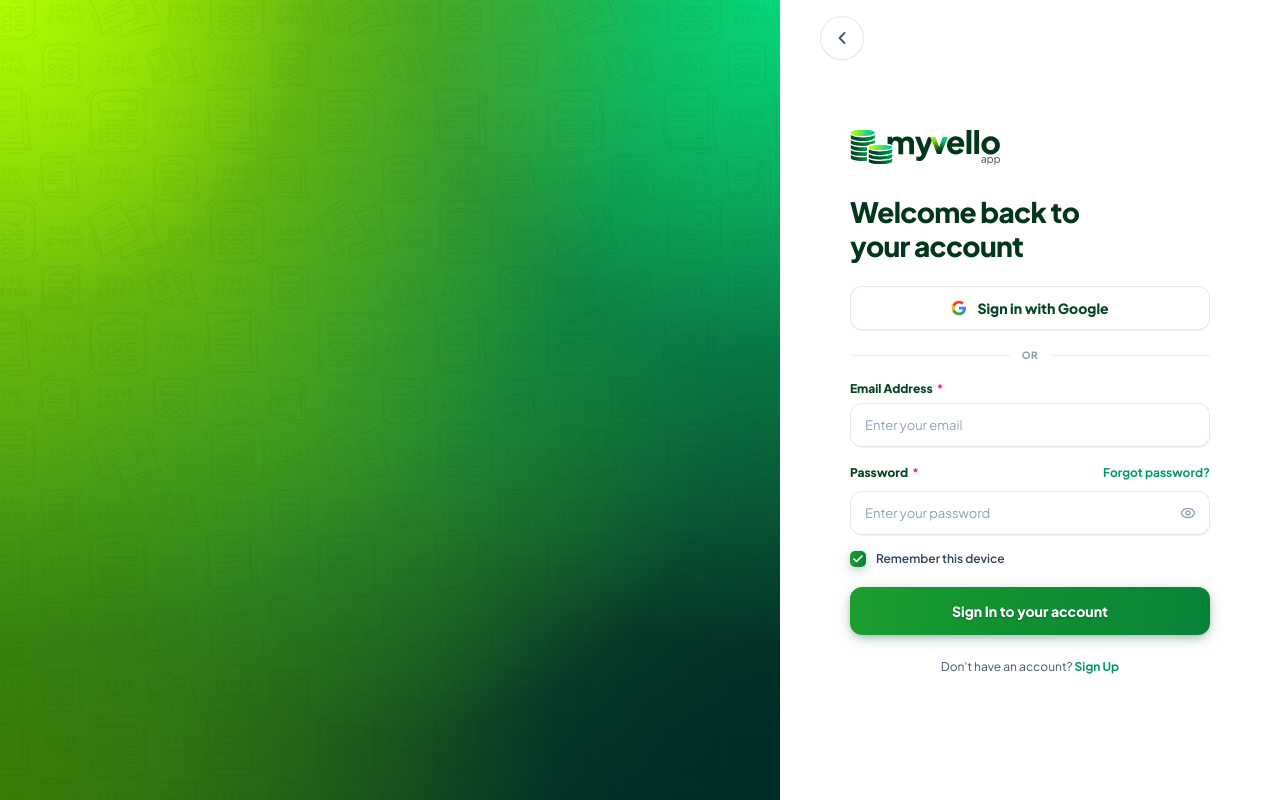
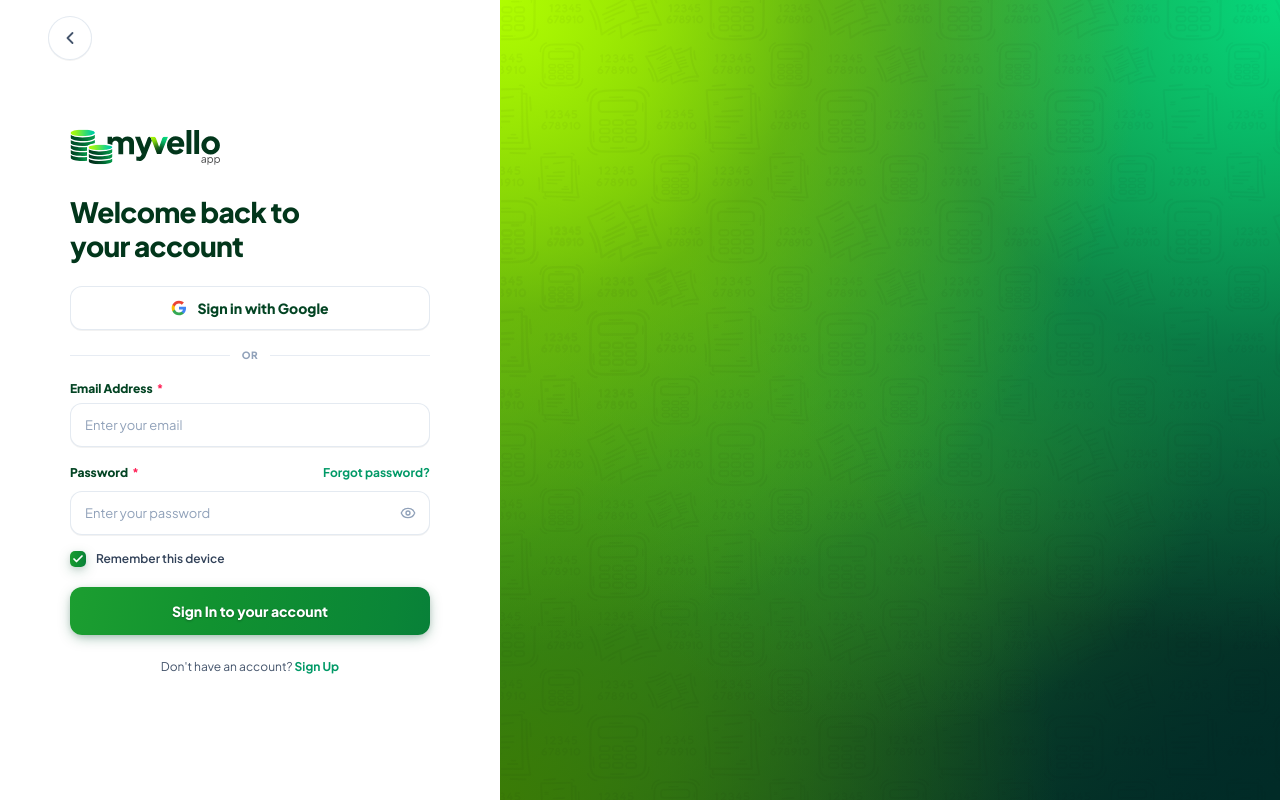
Before and after one commit to myvelloapp/myvello-frontend, a Next.js app: page /login in a window 1280 px wide. Built offline with nearby package versions, Linux system fonts and the light colour scheme; no server answers.

Commit message:
feat(auth): move gradient showcase panel from left to right on login and forgot-password pages

```diff
--- a/src/app/(auth)/forgot-password/page.tsx
+++ b/src/app/(auth)/forgot-password/page.tsx
@@ -124,13 +124,8 @@ export default function ForgotPasswordPage() {
       {/* Mobile top accent gradient bar */}
       <div className="lg:hidden fixed top-0 inset-x-0 h-1.5 bg-gradient-to-r from-[#b0fd01] via-[#10b981] to-[#02361b] z-50 pointer-events-none" />
 
-      {/* Left Column: Fixed Brand Gradient Background with Pattern Overlay (Desktop Only) */}
-      <div className="hidden lg:flex flex-1 relative overflow-hidden min-h-dvh bg-theme-gradient flex-col justify-between p-10 xl:p-14 2xl:p-16 text-white select-none">
-        <div className="absolute inset-0 bg-auth-pattern" />
-      </div>
-
-      {/* Right Column: Password Recovery Form Section (Native Wrap & Thumb-Friendly Layout) */}
-      <div className="w-full lg:w-[460px] xl:w-[500px] 2xl:w-[560px] shrink-0 min-h-dvh bg-white relative flex flex-col justify-between px-4 sm:px-8 lg:px-8 xl:px-10 pt-[max(1rem,env(safe-area-inset-top))] pb-[max(1.5rem,calc(1rem+env(safe-area-inset-bottom)))] overflow-y-auto">
+      {/* Left Column: Password Recovery Form Section (Native Wrap & Thumb-Friendly Layout) */}
+      <div className="w-full lg:w-[460px] xl:w-[500px] 2xl:w-[560px] shrink-0 min-h-dvh bg-white relative flex flex-col justify-between px-4 sm:px-8 lg:px-10 xl:px-12 pt-[max(1rem,env(safe-area-inset-top))] pb-[max(1.5rem,calc(1rem+env(safe-area-inset-bottom)))] overflow-y-auto">
         {/* Top Header: Safe-Area Compliant 44px Back Button */}
         <div className="pt-2 sm:pt-0">
           <button
@@ -282,6 +277,11 @@ export default function ForgotPasswordPage() {
         {/* Empty bottom space to balance vertical alignment */}
         <div className="h-4 sm:h-6" />
       </div>
+
+      {/* Right Column: Fixed Brand Gradient Background with Pattern Overlay (Desktop Only) */}
+      <div className="hidden lg:flex flex-1 relative overflow-hidden min-h-dvh bg-theme-gradient flex-col justify-between p-10 xl:p-14 2xl:p-16 text-white select-none">
+        <div className="absolute inset-0 bg-auth-pattern" />
+      </div>
     </div>
   );
 }
--- a/src/app/(auth)/login/page.tsx
+++ b/src/app/(auth)/login/page.tsx
@@ -210,13 +210,8 @@ export default function LoginPage() {
       {/* Mobile top accent gradient bar */}
       <div className="lg:hidden fixed top-0 inset-x-0 h-1.5 bg-gradient-to-r from-[#b0fd01] via-[#10b981] to-[#02361b] z-50 pointer-events-none" />
 
-      {/* Left Column: Fixed Brand Gradient Background with Pattern Overlay (Desktop Only) */}
-      <div className="hidden lg:flex flex-1 relative overflow-hidden min-h-dvh bg-theme-gradient flex-col justify-between p-10 xl:p-14 2xl:p-16 text-white select-none">
-        <div className="absolute inset-0 bg-auth-pattern" />
-      </div>
-
-      {/* Right Column: Login Form Section (Native Wrap & Thumb-Friendly Mobile Layout) */}
-      <div className="w-full lg:w-[460px] xl:w-[500px] 2xl:w-[560px] shrink-0 min-h-dvh bg-white relative flex flex-col justify-between px-4 sm:px-8 lg:px-8 xl:px-10 pt-[max(1rem,env(safe-area-inset-top))] pb-[max(1.5rem,calc(1rem+env(safe-area-inset-bottom)))] overflow-y-auto">
+      {/* Left Column: Login Form Section (Native Wrap & Thumb-Friendly Mobile Layout) */}
+      <div className="w-full lg:w-[460px] xl:w-[500px] 2xl:w-[560px] shrink-0 min-h-dvh bg-white relative flex flex-col justify-between px-4 sm:px-8 lg:px-10 xl:px-12 pt-[max(1rem,env(safe-area-inset-top))] pb-[max(1.5rem,calc(1rem+env(safe-area-inset-bottom)))] overflow-y-auto">
         {/* Top Header: Safe-Area Compliant 44px Back Button (hidden in standalone app mode to prevent backing to marketing landing page) */}
         {!isStandalone ? (
           <div className="pt-2 sm:pt-0">
@@ -446,6 +441,11 @@ export default function LoginPage() {
         {/* Empty bottom space to balance vertical alignment */}
         <div className="h-4 sm:h-6" />
       </div>
+
+      {/* Right Column: Fixed Brand Gradient Background with Pattern Overlay (Desktop Only) */}
+      <div className="hidden lg:flex flex-1 relative overflow-hidden min-h-dvh bg-theme-gradient flex-col justify-between p-10 xl:p-14 2xl:p-16 text-white select-none">
+        <div className="absolute inset-0 bg-auth-pattern" />
+      </div>
     </div>
   );
 }
```
